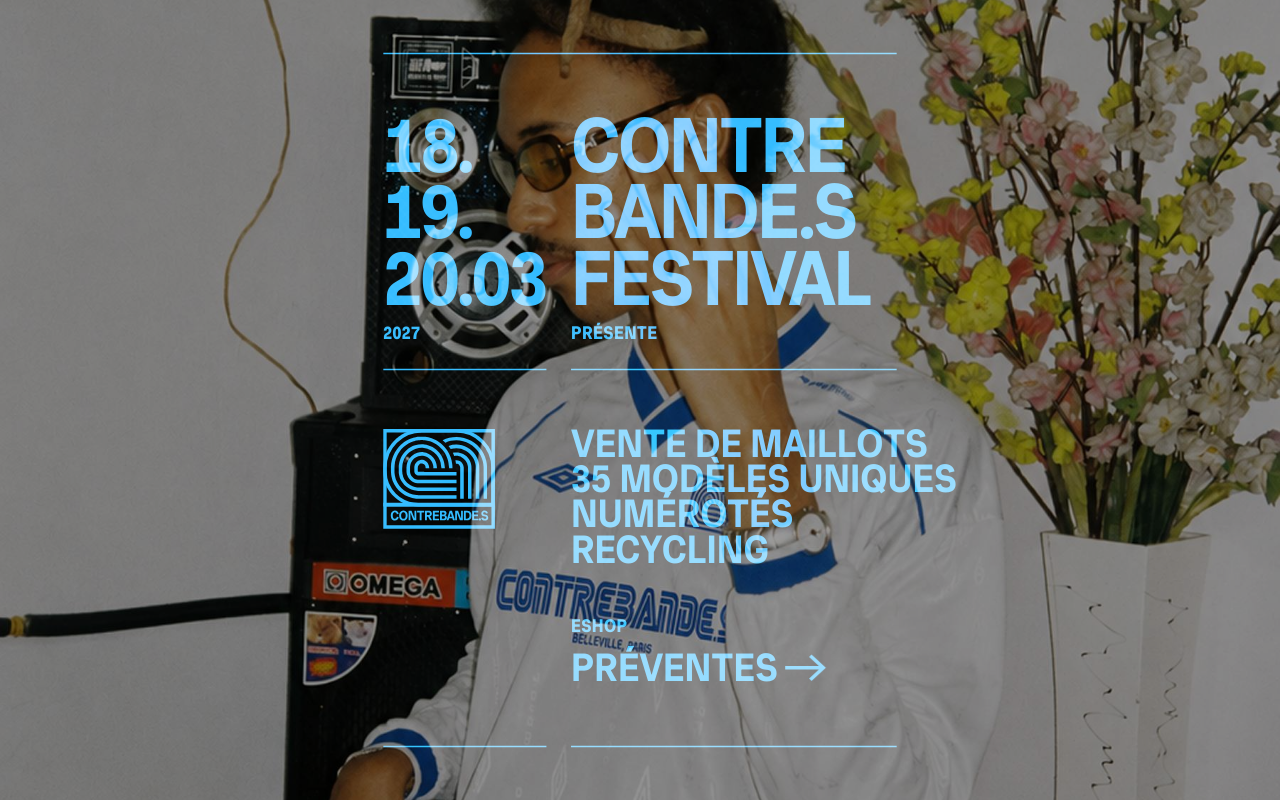
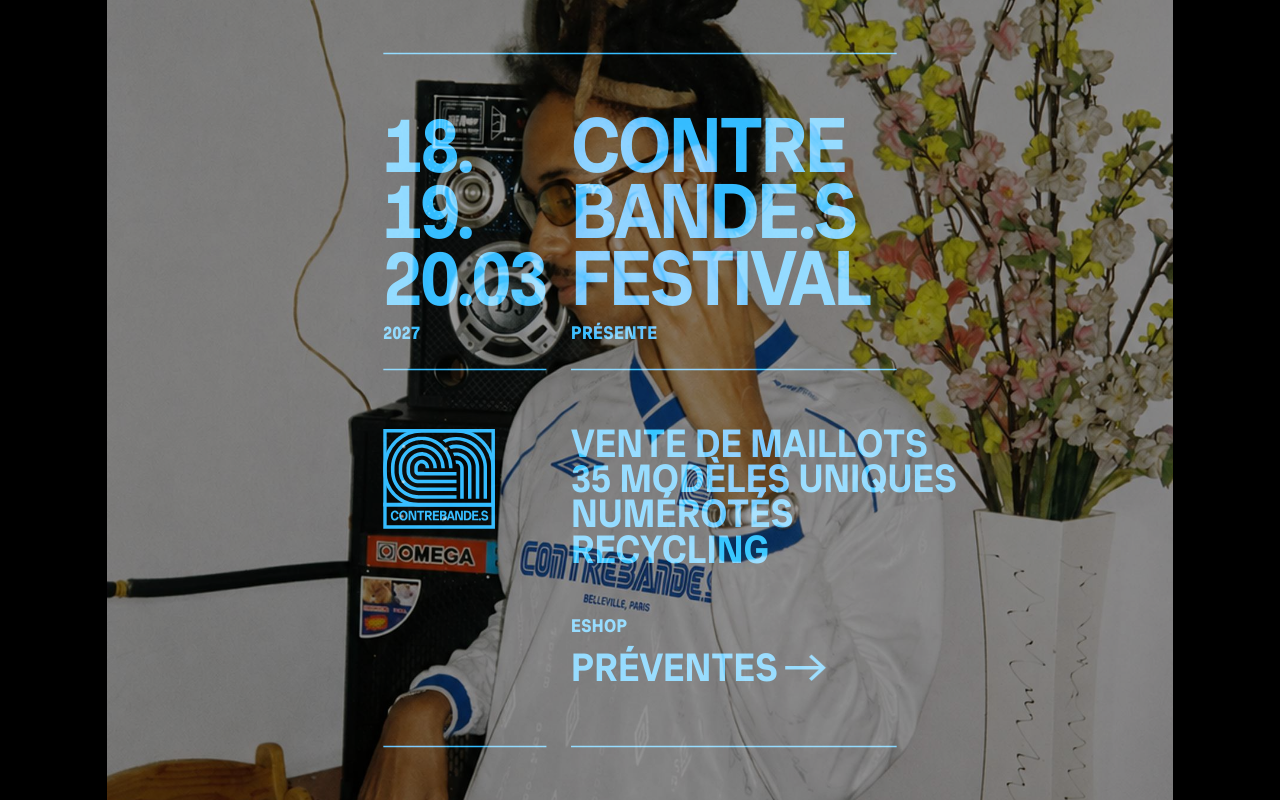
Before and after one commit to dbasso31/festival, a plain HTML site: page jersey/index.html in a window 1280 px wide. Shown: the top 800 px of the page. Drawn offline with Linux system fonts and the light colour scheme.

Commit message:
Jersey: bandes noires latérales au-delà du format 4/3
Co-Authored-By: Claude Sonnet 5.5 <noreply@anthropic.com>

```diff
--- a/jersey/index.html
+++ b/jersey/index.html
@@ -18,6 +18,8 @@ html,body{ background:#000; }
 body{ font-family:"Muoto",sans-serif; }
 
 /* ---------- Photos : défilement vertical ---------- */
+/* Au-delà d'un format 4/3, les photos restent dans une colonne 4/3 centrée : bandes noires sur les côtés */
+main{ width:min(100%, calc(100vh * 4 / 3)); width:min(100%, calc(100svh * 4 / 3)); margin-inline:auto; }
 .slide{ position:relative; width:100%; height:100vh; height:100svh; overflow:hidden; }
 .slide::after{ content:""; position:absolute; inset:0; background:rgba(0,0,0,.4); pointer-events:none; }
 .slide img{ display:block; width:100%; height:100%; object-fit:cover; object-position:center; }
```
